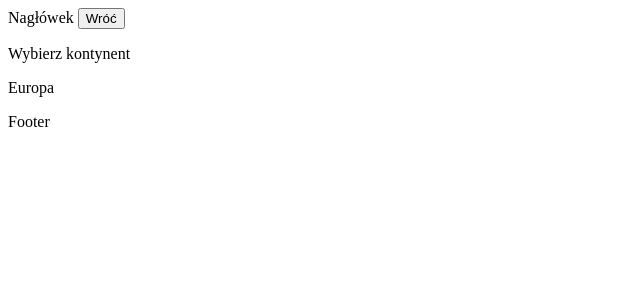
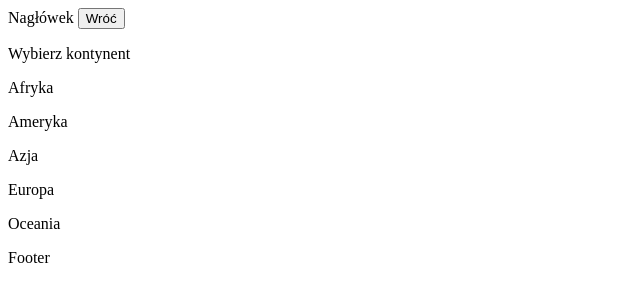
Before and after one commit to acichosz/countries, an Angular app: page /continents in a window 1280 px wide. Shown: the top 302 px of the page, without its empty margins (0-640 px from the left). Built offline with nearby package versions, Linux system fonts and the light colour scheme.

Commit message:
get data

```diff
--- a/src/app/app.module.ts
+++ b/src/app/app.module.ts
@@ -1,7 +1,8 @@
 import { NgModule } from '@angular/core';
 import { BrowserModule } from '@angular/platform-browser';
+import { AppRoutingModule } from './app-routing.module';
+import { HttpClientModule } from '@angular/common/http';
 
-import { AppRoutingModule } from './app-routing.module';
 import { AppComponent } from './app.component';
 
 import { CountryDetailsComponent } from './country-details/country-details.component';
@@ -19,7 +20,8 @@ import { ContinentsListComponent } from './continents-list/continents-list.compo
   ],
   imports: [
     BrowserModule,
-    AppRoutingModule
+    AppRoutingModule,
+    HttpClientModule,
   ],
   providers: [],
   bootstrap: [AppComponent]
--- a/src/app/continent/continent.component.html
+++ b/src/app/continent/continent.component.html
@@ -1 +1 @@
-<p>Europa</p>
+<p (click)="navigateToCountriesList(region.value)">{{ region.label }}</p>
--- a/src/app/continent/continent.component.ts
+++ b/src/app/continent/continent.component.ts
@@ -1,4 +1,5 @@
-import { Component, OnInit } from '@angular/core';
+import { Component, Input, OnInit } from '@angular/core';
+import { Router } from '@angular/router';
 
 @Component({
   selector: 'app-continent',
@@ -7,9 +8,14 @@ import { Component, OnInit } from '@angular/core';
 })
 export class ContinentComponent implements OnInit {
 
-  constructor() { }
+  constructor(private router: Router) { }
 
   ngOnInit(): void {
   }
 
+  @Input() region:any = {};
+
+  navigateToCountriesList(selectedContinent: String): void {
+    this.router.navigate([`continents/${selectedContinent}`]);
+  }
 }
--- a/src/app/continents-list/continents-list.component.html
+++ b/src/app/continents-list/continents-list.component.html
@@ -1,2 +1,3 @@
 <p>Wybierz kontynent</p>
-<app-continent (click)="navigateToCountriesList('Europa')"></app-continent>
+
+<app-continent *ngFor="let region of continents" [region]="region"></app-continent>
--- a/src/app/continents-list/continents-list.component.ts
+++ b/src/app/continents-list/continents-list.component.ts
@@ -1,5 +1,4 @@
 import { Component, OnInit } from '@angular/core';
-import { Router } from '@angular/router';
 
 @Component({
   selector: 'app-continents-list',
@@ -7,14 +6,32 @@ import { Router } from '@angular/router';
   styleUrls: ['./continents-list.component.scss']
 })
 export class ContinentsListComponent implements OnInit {
+  continents: Array<Object> = [
+    {
+      label: 'Afryka',
+      value: 'africa'
+    },
+    {
+      label: 'Ameryka',
+      value: 'americas'
+    },
+    {
+      label: 'Azja',
+      value: 'asia'
+    },
+    {
+      label: 'Europa',
+      value: 'europe'
+    },
+    {
+      label: 'Oceania',
+      value: 'oceania'
+    },
+  ];
 
-  constructor(private router: Router) { }
+  constructor() { }
 
   ngOnInit(): void {
   }
 
-  navigateToCountriesList(selectedContinent: String): void {
-    this.router.navigate([`continents/${selectedContinent}`]);
-  }
-
 }
--- a/src/app/countries-list/countries-list.component.html
+++ b/src/app/countries-list/countries-list.component.html
@@ -1 +1 @@
-<p (click)="navigateToCountryDetails()">Polska</p>
+<p *ngFor="let country of countries" (click)="navigateToCountryDetails(country.name.official)">{{country.name.official}}</p>
--- a/src/app/countries-list/countries-list.component.ts
+++ b/src/app/countries-list/countries-list.component.ts
@@ -1,5 +1,6 @@
 import { Component, OnInit } from '@angular/core';
-import { Router } from '@angular/router';
+import { ActivatedRoute, Router } from '@angular/router';
+import { ApiService } from '../service.service';
 
 @Component({
   selector: 'app-countries-list',
@@ -7,14 +8,18 @@ import { Router } from '@angular/router';
   styleUrls: ['./countries-list.component.scss']
 })
 export class CountriesListComponent implements OnInit {
-
-  constructor(private router: Router) { }
+  countries: any;
+  constructor(private router: Router, private _apiService: ApiService, private route: ActivatedRoute) { }
 
   ngOnInit(): void {
+    const region= this.route.snapshot.paramMap.get('continent');
+
+    this._apiService.getCountries(region)
+    .subscribe(response=> this.countries = response);
   }
 
-  navigateToCountryDetails(): void {
-    this.router.navigate(['/continents/Europa/Polska']);
+  navigateToCountryDetails(selectedCountry:string): void {
+    this.router.navigate([`/continents/Europa/${selectedCountry}`]);
   }
 
 }
--- a/src/app/country-details/country-details.component.html
+++ b/src/app/country-details/country-details.component.html
@@ -1,4 +1,11 @@
 <div>
-  waluta:
-  język
+  {{countryDetail[0].name.common}}
+  <div>
+    <img width="200px" src="{{ countryDetail[0].flags.svg }}" alt="">
+    {{countryDetail[0]}}</div>
+  <ul>
+    <li><b>Stolica</b>{{countryDetail[0].capital}}</li>
+    <li><b>Waluta</b>{{countryDetail[0].currencies}}</li>
+    <li><b>Populacja</b>{{ countryDetail[0].population }}</li>
+  </ul>
 </div>
--- a/src/app/country-details/country-details.component.ts
+++ b/src/app/country-details/country-details.component.ts
@@ -1,4 +1,6 @@
 import { Component, OnInit } from '@angular/core';
+import { ActivatedRoute } from '@angular/router';
+import { ApiService } from '../service.service';
 
 @Component({
   selector: 'app-country-details',
@@ -6,10 +8,14 @@ import { Component, OnInit } from '@angular/core';
   styleUrls: ['./country-details.component.scss']
 })
 export class CountryDetailsComponent implements OnInit {
-
-  constructor() { }
+  countryDetail: any = {};
+  constructor(private _apiService: ApiService, private route: ActivatedRoute) { }
 
   ngOnInit(): void {
+    const country= this.route.snapshot.paramMap.get('country');
+
+    this._apiService.getCountryDetail(country)
+    .subscribe(response=> this.countryDetail = response);
   }
 
 }
--- /dev/null
+++ b/src/app/service.service.ts
@@ -0,0 +1,22 @@
+import { HttpClient } from '@angular/common/http';
+import { Injectable } from '@angular/core';
+
+@Injectable({
+  providedIn: 'root'
+})
+export class ApiService {
+
+  constructor(private http: HttpClient) { }
+
+  getContinents(): any {
+    return this.http.get('https://restcountries.com/v3.1/region/europe');
+  }
+
+  getCountries(continent: any) {
+    return this.http.get(`https://restcountries.com/v3.1/region/${continent}`);
+  }
+
+  getCountryDetail(country: any){
+    return this.http.get(`https://restcountries.com/v3.1/name/${country}`);
+  }
+}
```
Also changed, not shown: 1 other file (tests, documents, lock files or other folders).
